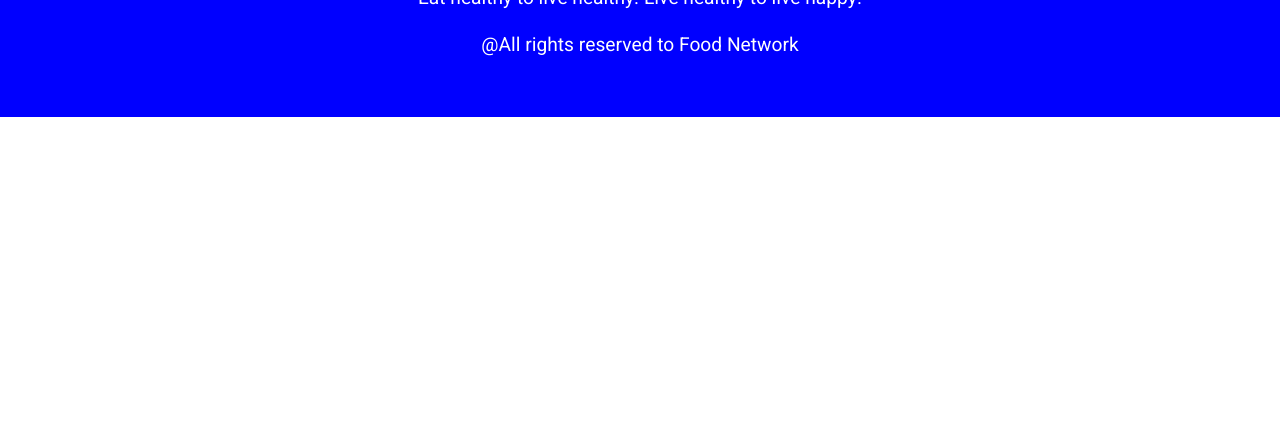
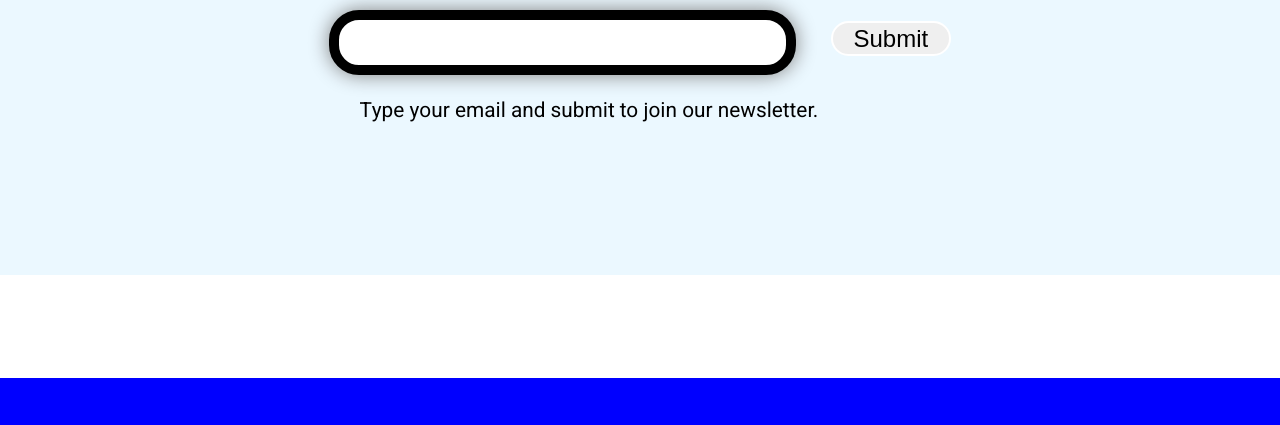
Before and after one commit to mahadihassanriyadh/foodnetwork-first-assignment, a plain HTML site: page index.html in a window 1280 px wide. Shown: the part 3060-3485 px from the top of the page. Before the commit the page ends 3177 px from the top, so only its background shows below. Drawn offline with Linux system fonts and the light colour scheme.

Commit message:
Added one extra section

```diff
--- a/index.html
+++ b/index.html
@@ -73,6 +73,14 @@
         </div>
     </section>
 
+    <form>
+        <div id="subscribe-sec">
+            <input id="email" type="email" size="50">
+            <input id="submit-button" type="submit">
+            <p>Type your email and submit to join our newsletter.</p>
+        </div>
+    </form>
+
     <footer id="foot-edit">
         <h2><span style="color: black;">Food</span> Network</h2>
         <p>Eat healthy to live healthy. Live healthy to live happy.</p>
--- a/style.css
+++ b/style.css
@@ -171,3 +171,33 @@ div h1{
     margin-top: 0;
     color: rgb(255, 255, 255);
 }
+
+#subscribe-sec{
+    text-align: center;
+    margin-top: 8%;
+    /* background-image: linear-gradient(skyblue, skyblue); */
+    background-image: url(images/bg-2nd-section.jpg);
+    background-repeat: no-repeat;
+    background-size: 100%;
+    padding: 10%
+}
+
+#subscribe-sec p{
+    font-size: 130%;
+    margin-right: 10%;
+}
+#email{
+    padding: 15px;
+    border: 10px solid black;
+    border-radius: 30px;
+    box-shadow: 0 0 20px grey;
+}
+
+#submit-button{
+    height: 35px;
+    width: 120px;
+    border: 2px solid white;
+    margin-left: 3%;
+    font-size: 150%;
+    border-radius: 25px;
+}
```
Also changed, not shown: images/bg-subscription.png (added), images/bg-subscription2.png (added), images/bg-subscription3.png (added), images/bg-subscription4.png (added).
